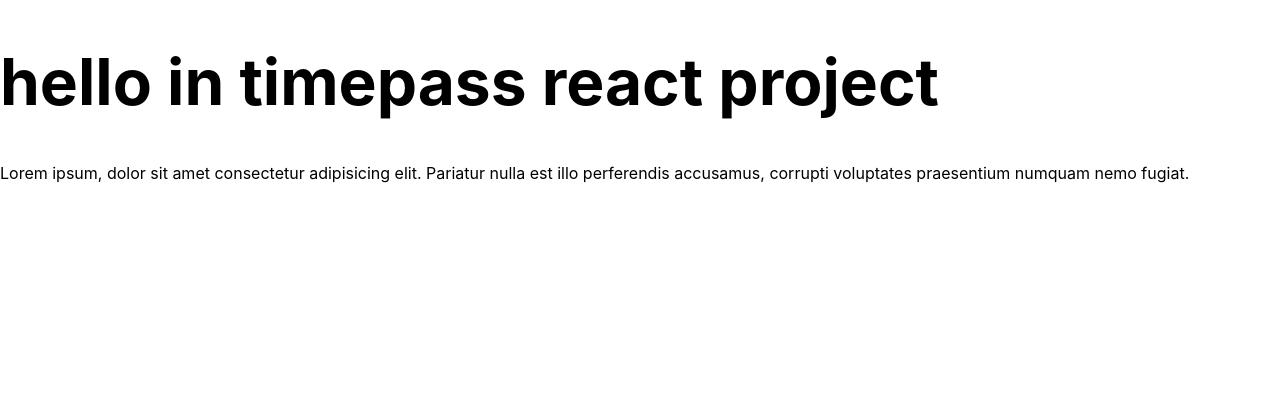
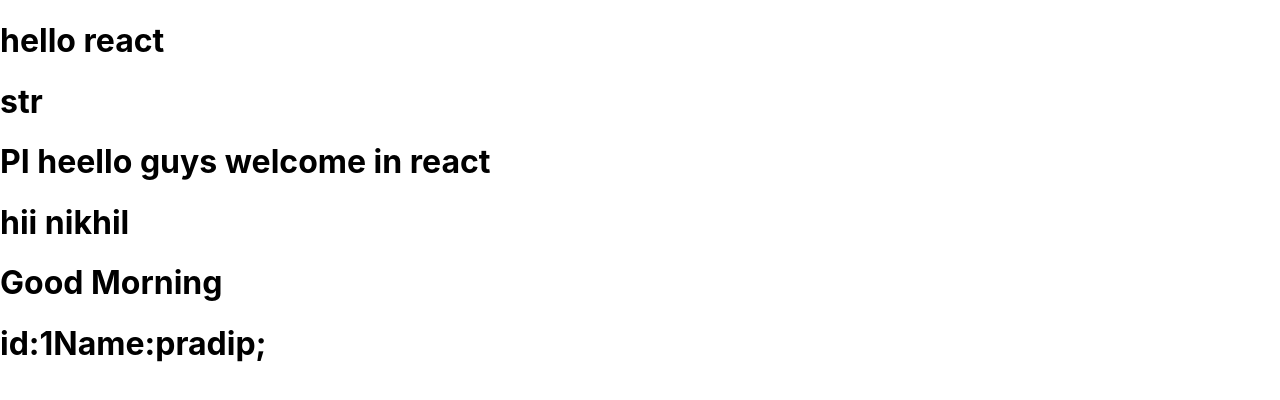
Before and after one commit to pradipgangarde05/React-23, a React (Create React App) app: page / in a window 1280 px wide. Shown: the top 400 px of the page. Built offline with nearby package versions, Linux system fonts and the light colour scheme.

Commit message:
interpolation

```diff
--- a/src/App.js
+++ b/src/App.js
@@ -1,20 +1,24 @@
-// JSX with 1 Tag or 1 H1
-// JSX with 2 Tag or 2 H1
-// RULE::IF USING MORE THAN 1 TAG; IT MUST BE UUNDER PARENT
-// RULE::IF One liner, paranthesis are optional
-// RULE::IF multi-liner liner, paranthesis Required
+function App(){
+  let str=`heello guys welcome in react`;
+  let pi=3.1144;
+  let active=true;
+  let inactive=false;
+  let user = { id: 1, name:"pradip" };
 
-function App(){
-  let var1=<h1>hello in  timepass react app  </h1>
-  let var2=<h1>hello in  timepass react project  </h1>
+  return(
+    <>
+      <h1>hello react</h1>
+      <h1>str</h1>
+      <h1>PI {str}</h1>
+      {active && <h1>hii nikhil</h1> }
+      {inactive && <h1>hii nikhil</h1> }
 
-return (
-  <>
-  <h1>{(false?var1:var2)}  </h1>
+         {active ? <h1>Good Morning</h1> : <h1>Good Night</h1>}
+         <h1>
+          id:{user.id}Name:{user.name};
+         </h1>
 
-  Lorem ipsum, dolor sit amet consectetur adipisicing elit. Pariatur nulla est illo perferendis accusamus, corrupti voluptates praesentium numquam nemo fugiat.
-  </>
-) ;
+    </>
+  )
 }
-
 export default App;
```
